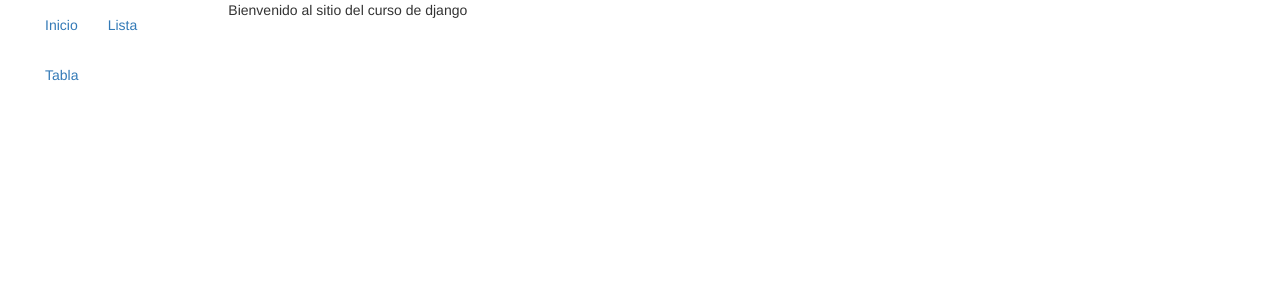
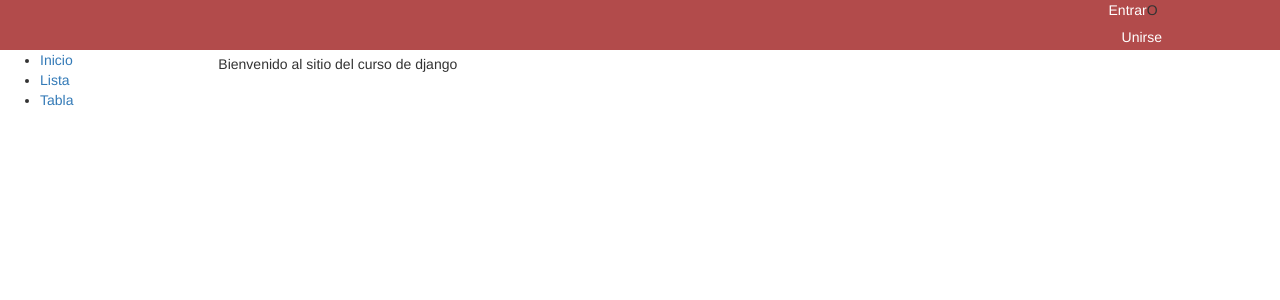
Before and after one commit to franpandol/curso-django-snippets, a Django app: page / in a window 1280 px wide. Shown: the top 300 px of the page. Run offline with Django 3.2, Linux system fonts and the light colour scheme; tables that the repository leaves empty hold one stand-in row (values such as "Sample post"); some libraries are stand-ins or nearby versions.

Commit message:
color en el header y enlaces para iniciar sesion y registrarse

```diff
--- a/assets/css/my-styles.css
+++ b/assets/css/my-styles.css
@@ -0,0 +1,17 @@
+.header-right-btns{
+	margin-right:40px;
+}
+.navbar-right-own{
+	margin-right: 120px !important;
+}
+.header{
+	background-color: #B24B4B;
+	height:50px;
+}
+.header a{
+	color:#fff;
+
+}
+.header ul{
+	list-style: none;
+}
--- a/templates/base.html
+++ b/templates/base.html
@@ -2,19 +2,20 @@
 <!DOCTYPE html>
 <html>
 	<head>
-
 		<!-- Bootstrap Core CSS -->
 		<link href="{% static 'css/bootstrap.min.css' %}" rel="stylesheet">
+		<link href="{% static 'css/my-styles.css' %}" rel="stylesheet">
 		<script src="{% static 'js/jquery.js' %}"></script>
 		<script src="{% static 'js/bootstrap.min.js' %}"></script>
-
 		<link rel="stylesheet" href="https://maxcdn.bootstrapcdn.com/font-awesome/4.5.0/css/font-awesome.min.css">
-
 	<title>{% block titulo %}{% endblock titulo %}</title>
 	{% block extra_header %}{% endblock %}
 </head>
 <body>
+	<div class="wrapper">
 
+		{% include 'header.html' %}
+		<div class="row">
 			<div class="col-md-2">
 				{% include 'nav-left.html' %}
 			</div>
@@ -22,7 +23,7 @@
 				{% block content %}
 				{% endblock content %}
 			</div>
-
+		</div>
 		{% block javascript %}
 		{% endblock %}
 	</body>
--- /dev/null
+++ b/templates/header.html
@@ -0,0 +1,29 @@
+{% load i18n %}
+{% load staticfiles %}
+<div class="row header">
+    <!-- Top Menu Items -->
+    <ul class="nav navbar-right navbar-right-own top-nav">
+
+        {% if request.user.is_authenticated %}
+            <ul>
+                <li class="dropdown">
+                    <a href="#" class="dropdown-toggle" id="drop3" data-toggle="dropdown" role="button" aria-haspopup="true" aria-expanded="true"> {{ request.user }} <b class="caret"></b></a>
+                    <ul class="dropdown-menu profile-menu" aria-labelledby="drop3">
+                        <li><a href="#">Mi Perfil</a></li>
+                        <div class="dropdown-divider"></div>
+                        <li><a href="{% url 'auth_logout' %}">Salir</a></li>
+                    </ul>
+                </li>
+            </ul>
+
+    {% else %}
+        <ul>
+            <li class="">
+                <a href="{% url 'auth_login' %}">Entrar</a><span>O</span>
+            </li>
+            <li><a href="{% url 'registration_register' %}" class="btn btn-4 blue">Unirse</a></li>
+        </ul>
+
+    {% endif %}
+      </ul>
+</div>
--- a/templates/nav-left.html
+++ b/templates/nav-left.html
@@ -1,9 +1,12 @@
-{% load staticfiles %}
+<aside class="main-sidebar">
 
-<div class="collapse navbar-collapse navbar-ex1-collapse">
-    <ul class="nav navbar-nav side-nav">
+    <!-- sidebar: style can be found in sidebar.less -->
+    <section class="sidebar">
+
+        <!-- Sidebar Menu -->
+        <ul class="sidebar-menu">
             <li>
-            <a href="{% url 'snippets:index' %}">Inicio</a>
+                <a href="{% url 'web:index' %}">Inicio</a>
             </li>
                 <li>
                     <a href="{% url 'snippets:snippets-list' %}">Lista</a>
@@ -12,4 +15,7 @@
                     <a href="{% url 'snippets:snippets-list-table' %}">Tabla</a>
                 </li>
         </ul>
-</div>
+        <!-- /.sidebar-menu -->
+    </section>
+    <!-- /.sidebar -->
+</aside>
```
Lines whose indentation alone changed are shown as unchanged.
